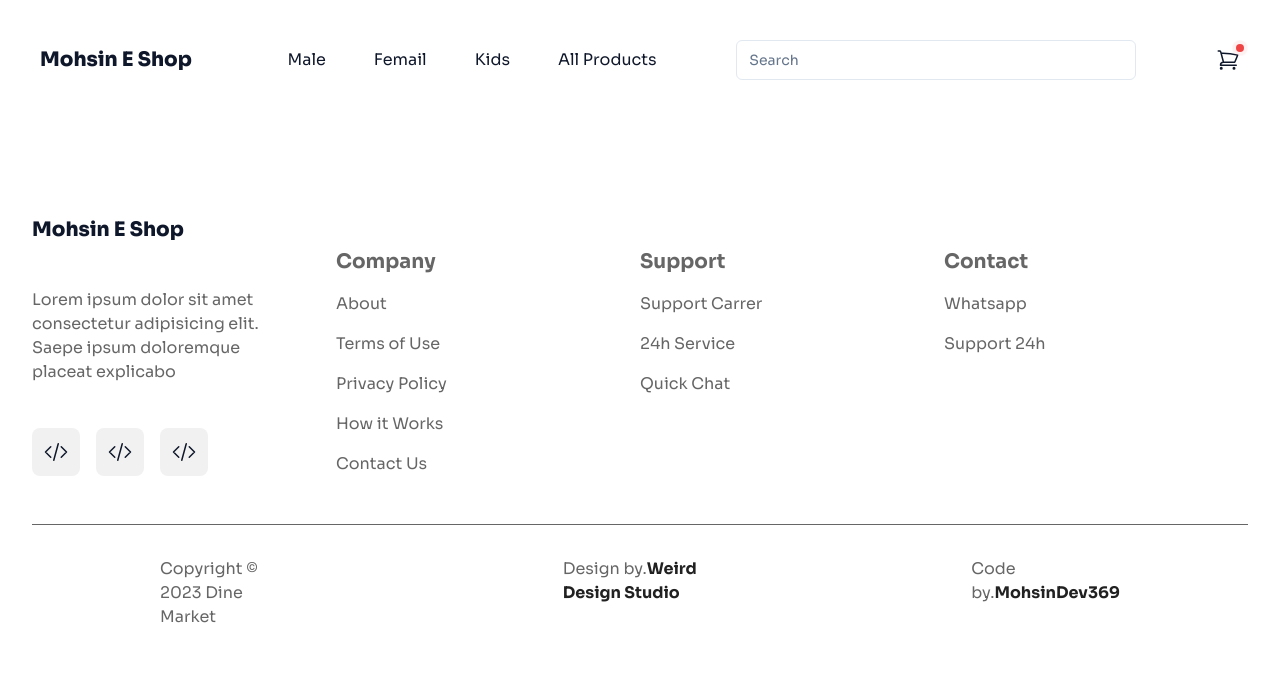
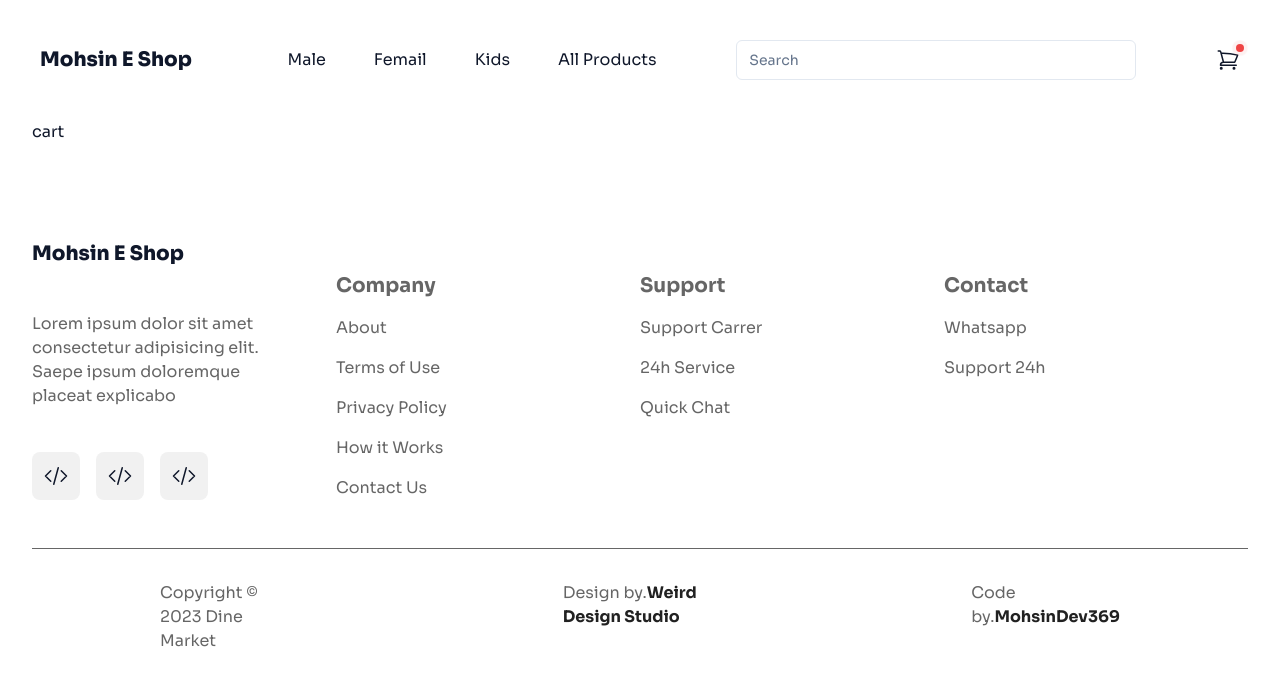
Before and after one commit to MohsinDev369/nextjs-ecom-hackathon2, a Next.js app: page /cart in a window 1280 px wide. Shown: the top 686 px of the page. Built offline with nearby package versions, Linux system fonts and the light colour scheme.

Commit message:
cart route fixed

```diff
--- a/src/app/cart/cart.tsx
+++ b/src/app/cart/page.tsx
@@ -1,5 +1,5 @@
 const cart = () => {
-  return <div>cart</div>;
+  return <h1>cart</h1>;
 };
 
 export default cart;
```
